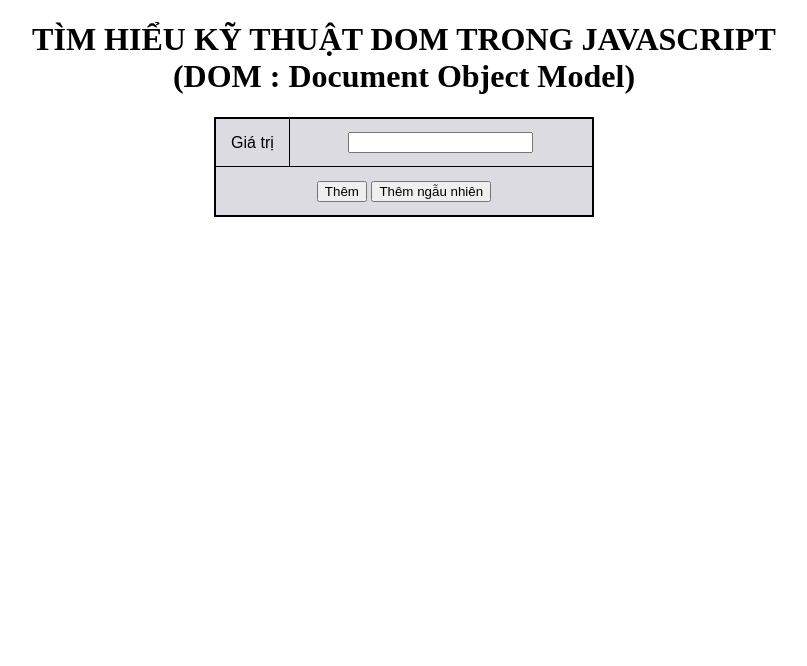
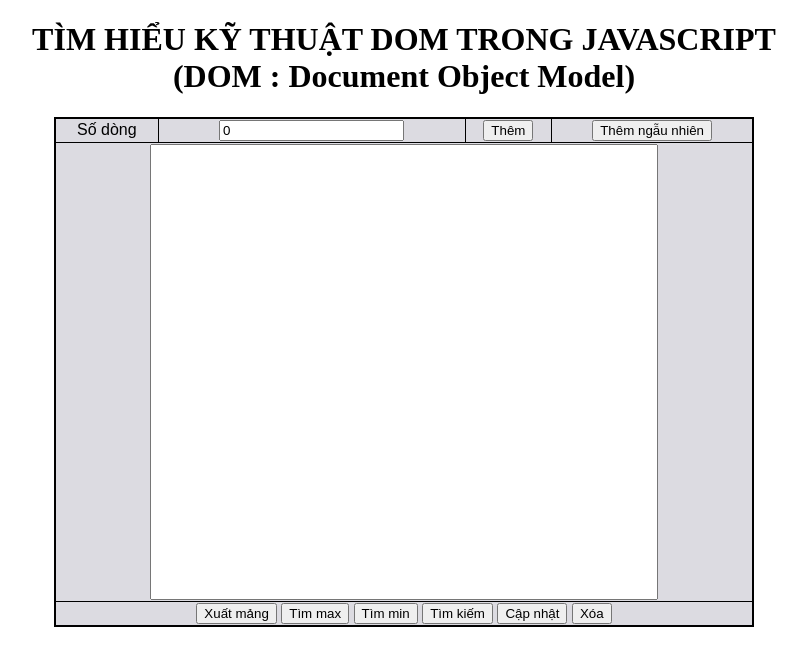
Before and after one commit to NhatMi/foss, a PHP site: page /Lab3_3.php in a window 1280 px wide. Shown: the top 666 px of the page, without its empty margins (236-1043 px from the left). Run offline with PHP 8.4, Linux system fonts and the light colour scheme.

Commit message:
Add files via upload

```diff
--- a/phptest/Lab3_3.php
+++ b/phptest/Lab3_3.php
@@ -11,8 +11,8 @@
         font-family: 'Orbitron', sans-serif;
         background-color: #dcdbe1;
         color: black;
-        width: 380px;
-        height: 100px;
+        width: 700px;
+        height: 80px;
         border: 2px solid black;
         border-collapse: collapse;
     }
@@ -20,36 +20,41 @@
         margin-left: auto;
         margin-right: auto;
         text-align: center;
-
+    }
+    .ghichu{
+        width: 500px;
+        height: 450px;
+    }
+    .btn-bot{
+        padding: 10px;
     }
     h1{
         text-align: center;
     }
-    input{
-        width: auto;
-    }
-    .box_3{
-        font-family: 'Orbitron', sans-serif;
-        background: #3b759e;
-        color: black;
-        border: 2px solid rgb(17, 213, 27);
-        border-collapse: collapse;
-        width: 720px;
-        height: 250px;
-    }
 </style>
 <body>
-<tr>
+    <tr>
         <h1>TÌM HIỂU KỸ THUẬT DOM TRONG JAVASCRIPT <br>
             (DOM : Document Object Model)</h1>
     </tr>
     <table class="display-box" border="1">
-    <tr>
-        <td>Giá trị</td>
-        <td> <input type="text"></td>
-    </tr>
-    <td colspan="2">
-            <input type="button" value="Thêm">
-            <input type="button" value="Thêm ngẫu nhiên">
-        </td>
-    </table>
+        <tr>
+            <td>Số dòng</td>
+            <td> <input type="text" value="0"></td>
+            <td> <button>Thêm</button></td>
+            <td> <button>Thêm ngẫu nhiên</button></td>
+        </tr>
+        <tr>
+            <td colspan="4"><input class="ghichu" type="text"></td>
+        </tr class="btn-bot">
+            <td colspan="4">
+                <button>Xuất mảng</button>
+                <button>Tìm max</button>
+                <button>Tìm min</button>
+                <button>Tìm kiếm</button>
+                <button>Cập nhật</button>
+                <button>Xóa</button>
+            </td>
+        </table>
+</body>
+</html>
```
